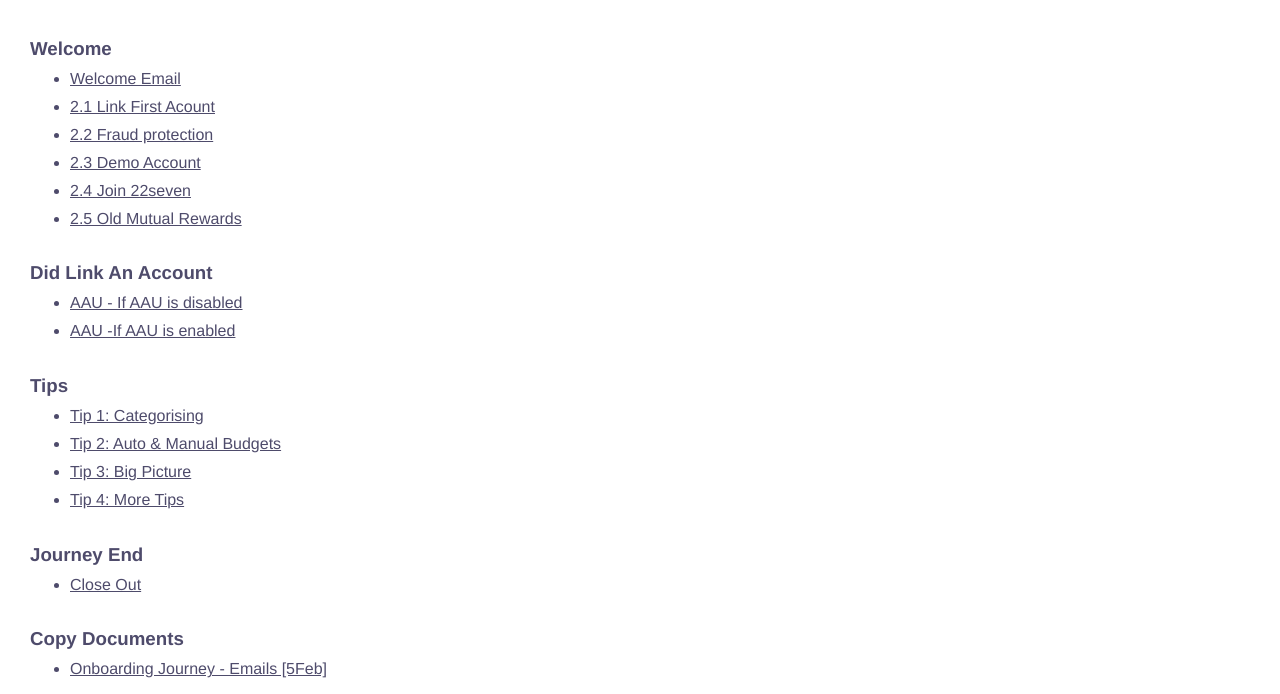
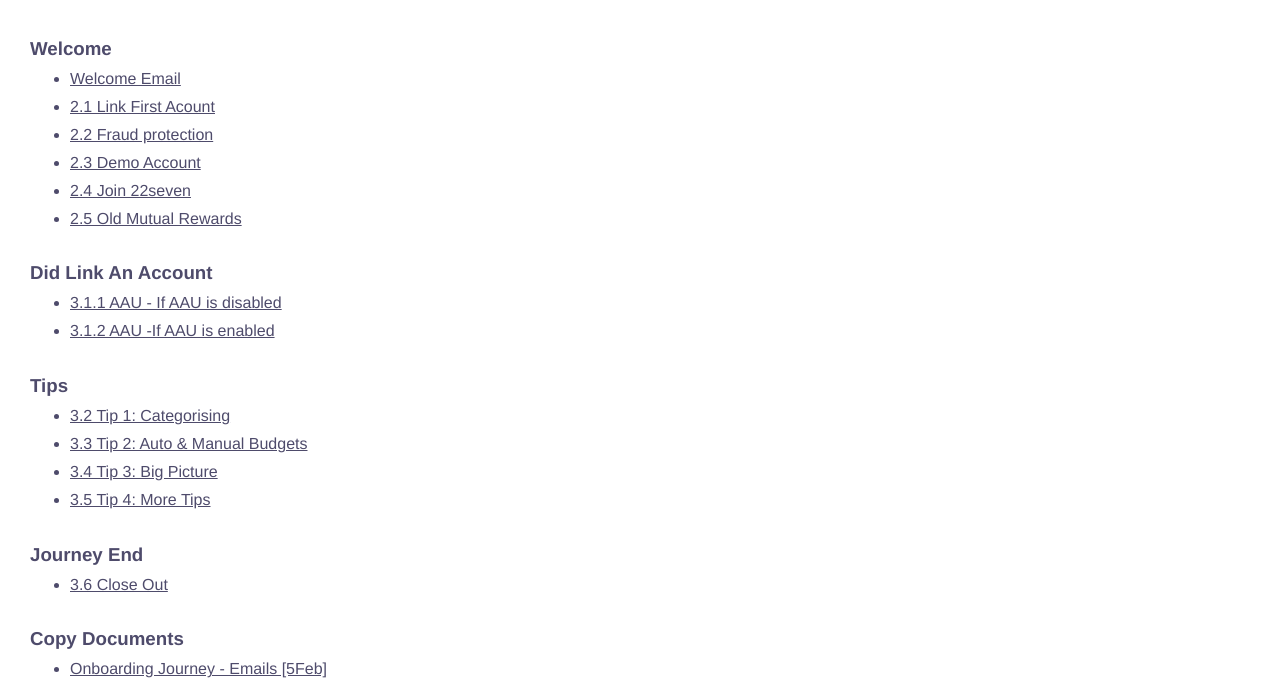
Before and after one commit to DeanNorman/dean-22seven.com, a plain HTML site: page index.html in a window 1280 px wide. Shown: the part 161-855 px from the top of the page. Drawn offline with Linux system fonts and the light colour scheme.

Commit message:
updated staging

```diff
--- a/index.html
+++ b/index.html
@@ -69,25 +69,25 @@
 
    <h3>Did Link An Account</h3>
    <ul>
-      <li> <a href="mjml_templates/templates/aau_disabled/aau_disabled.html">AAU - If AAU is disabled</a></li>
-      <li><a href="mjml_templates/templates/aau_enabled/aau_enabled.html">AAU -If AAU is enabled</a></li>
+      <li><a href="mjml_templates/templates/aau_disabled/aau_disabled.html">3.1.1 AAU - If AAU is disabled</a></li>
+      <li><a href="mjml_templates/templates/aau_enabled/aau_enabled.html">3.1.2 AAU -If AAU is enabled</a></li>
    </ul>
 
 
 
    <h3>Tips</h3>
    <ul>
-      <li><a href="mjml_templates/templates/categorising/categorising.html">Tip 1: Categorising</a><br/></li>
-      <li><a href="mjml_templates/templates/auto_manual_budgets/auto_manual_budgets.html">Tip 2: Auto &amp; Manual Budgets</a><br/></li>
-      <li><a href="mjml_templates/templates/big_picture/big_picture.html">Tip 3: Big Picture</a><br/></li>
-      <li><a href="mjml_templates/templates/more_tips/more_tips.html">Tip 4: More Tips</a><br/></li>
+      <li><a href="mjml_templates/templates/categorising/categorising.html">3.2 Tip 1: Categorising</a><br/></li>
+      <li><a href="mjml_templates/templates/auto_manual_budgets/auto_manual_budgets.html">3.3 Tip 2: Auto &amp; Manual Budgets</a><br/></li>
+      <li><a href="mjml_templates/templates/big_picture/big_picture.html">3.4 Tip 3: Big Picture</a><br/></li>
+      <li><a href="mjml_templates/templates/more_tips/more_tips.html">3.5 Tip 4: More Tips</a><br/></li>
    </ul>
 
 
 
    <h3>Journey End</h3>
    <ul>
-      <li> <a href="mjml_templates/templates/close_out/close_out.html">Close Out</a></li>
+      <li> <a href="mjml_templates/templates/close_out/close_out.html">3.6 Close Out</a></li>
    </ul>
 
    <h3>Copy Documents</h3>
```
